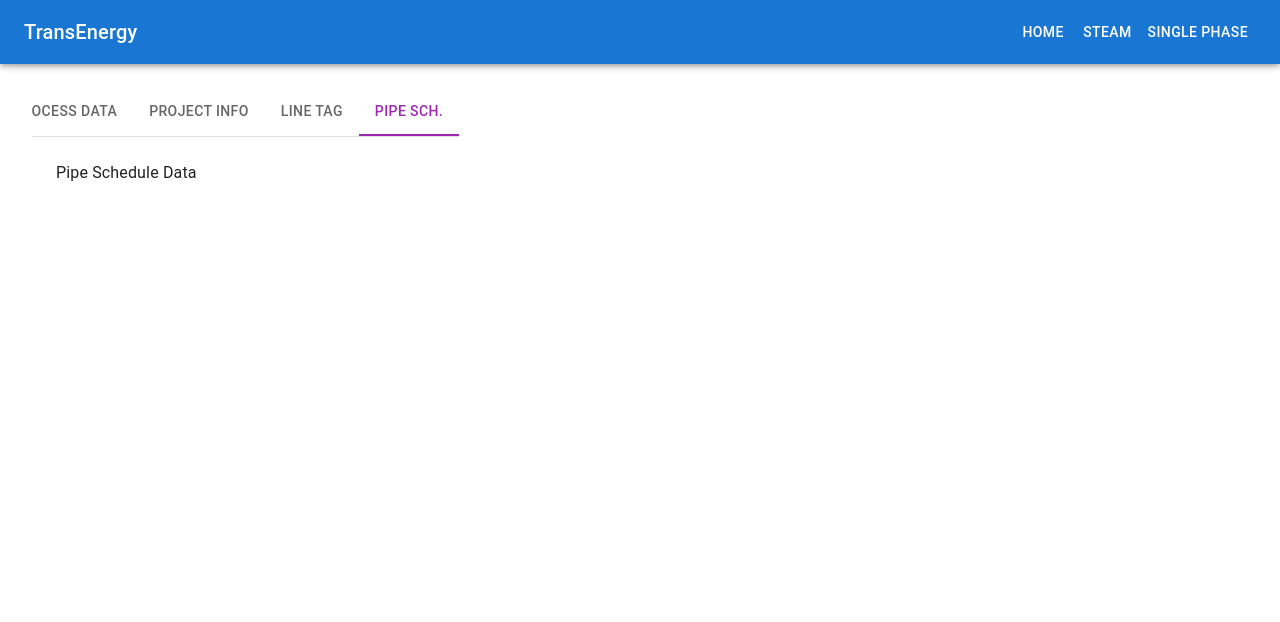
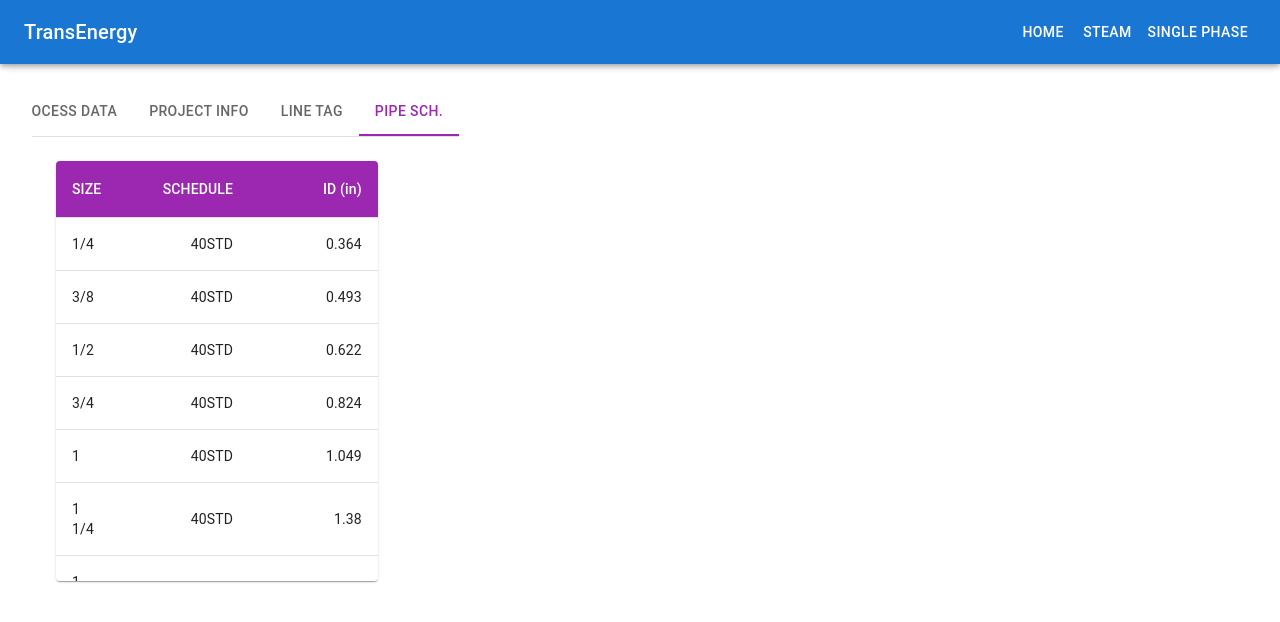
Before and after one commit to chiuwenyu/TransE-App, a React (Vite) app: page / in a window 1280 px wide. Both pictures are taken after a click on the tab "PIPE SCH.". Shown: the top 622 px of the page. Built offline with nearby package versions, Linux system fonts and the light colour scheme.

Commit message:
Pipe Schedule layout

```diff
--- /dev/null
+++ b/src/Components/PipeManager.tsx
@@ -0,0 +1,62 @@
+import data from "../assets/PipeWork.json";
+import * as React from "react";
+import Table from "@mui/material/Table";
+import TableBody from "@mui/material/TableBody";
+import TableCell from "@mui/material/TableCell";
+import TableContainer from "@mui/material/TableContainer";
+import TableHead from "@mui/material/TableHead";
+import TableRow from "@mui/material/TableRow";
+import Paper from "@mui/material/Paper";
+
+function createData(SIZE: string, SCHEDULE: string, ID: number) {
+  return { SIZE, SCHEDULE, ID };
+}
+
+const rows = data.map((item) => {
+  return createData(item.SIZE, item.SCHEDULE, item.ID);
+});
+
+export default function PipeManager() {
+  return (
+    <TableContainer component={Paper} sx={{ height: 420, width: "85%" }}>
+      <Table sx={{ minWidth: 250 }} stickyHeader aria-label="sticky table">
+        <TableHead>
+          <TableRow
+            sx={{
+              "& .MuiTableCell-root": {
+                color: "white",
+                backgroundColor: "secondary.main",
+              },
+            }}
+          >
+            <TableCell align="left" sx={{ width: "20%" }}>
+              SIZE
+            </TableCell>
+            <TableCell align="right" sx={{ width: "40%" }}>
+              SCHEDULE
+            </TableCell>
+            <TableCell align="right" sx={{ width: "40%" }}>
+              ID&nbsp;(in)
+            </TableCell>
+          </TableRow>
+        </TableHead>
+        <TableBody>
+          {rows.map((row) => (
+            <TableRow
+              key={row.ID}
+              sx={{
+                "&:last-child td, &:last-child th": { border: 0 },
+              }}
+            >
+              <TableCell component="th" scope="row">
+                {row.SIZE}
+              </TableCell>
+              <TableCell align="right">{row.SCHEDULE}</TableCell>
+              <TableCell align="right">{row.ID}</TableCell>
+            </TableRow>
+          ))}
+        </TableBody>
+      </Table>
+    </TableContainer>
+  );
+}
--- a/src/Components/SinglePhase.tsx
+++ b/src/Components/SinglePhase.tsx
@@ -11,6 +11,7 @@ import {
   Select,
   TextField,
 } from "@mui/material";
+import PipeManager from "./PipeManager";
 
 interface TabPanelProps {
   children?: React.ReactNode;
@@ -304,7 +305,7 @@ export const SinglePhase = () => {
             </Box>
           </CustomTabPanel>
           <CustomTabPanel value={value} index={3}>
-            Pipe Schedule Data
+            <PipeManager />
           </CustomTabPanel>
         </Box>
       </Grid>
--- /dev/null
+++ b/src/assets/PipeWork.json
@@ -0,0 +1,152 @@
+[
+  {
+    "SIZE": "1/4",
+    "SCHEDULE": "40STD",
+    "ID": 0.364
+  },
+  {
+    "SIZE": "3/8",
+    "SCHEDULE": "40STD",
+    "ID": 0.493
+  },
+  {
+    "SIZE": "1/2",
+    "SCHEDULE": "40STD",
+    "ID": 0.622
+  },
+  {
+    "SIZE": "3/4",
+    "SCHEDULE": "40STD",
+    "ID": 0.824
+  },
+  {
+    "SIZE": "1",
+    "SCHEDULE": "40STD",
+    "ID": 1.049
+  },
+  {
+    "SIZE": "1 1/4",
+    "SCHEDULE": "40STD",
+    "ID": 1.38
+  },
+  {
+    "SIZE": "1 1/2",
+    "SCHEDULE": "40STD",
+    "ID": 1.61
+  },
+  {
+    "SIZE": "2",
+    "SCHEDULE": "40STD",
+    "ID": 2.067
+  },
+  {
+    "SIZE": "2 1/2",
+    "SCHEDULE": "40STD",
+    "ID": 2.469
+  },
+  {
+    "SIZE": "3",
+    "SCHEDULE": "40STD",
+    "ID": 3.068
+  },
+  {
+    "SIZE": "4",
+    "SCHEDULE": "40STD",
+    "ID": 4.026
+  },
+  {
+    "SIZE": "5",
+    "SCHEDULE": "40STD",
+    "ID": 5.047
+  },
+  {
+    "SIZE": "6",
+    "SCHEDULE": "40STD",
+    "ID": 6.065
+  },
+  {
+    "SIZE": "8",
+    "SCHEDULE": "40STD",
+    "ID": 7.981
+  },
+  {
+    "SIZE": "10",
+    "SCHEDULE": "40STD",
+    "ID": 10.02
+  },
+  {
+    "SIZE": "12",
+    "SCHEDULE": "STD",
+    "ID": 12.0
+  },
+  {
+    "SIZE": "14",
+    "SCHEDULE": "STD",
+    "ID": 13.25
+  },
+  {
+    "SIZE": "16",
+    "SCHEDULE": "STD",
+    "ID": 15.25
+  },
+  {
+    "SIZE": "18",
+    "SCHEDULE": "STD",
+    "ID": 17.25
+  },
+  {
+    "SIZE": "20",
+    "SCHEDULE": "STD",
+    "ID": 19.25
+  },
+  {
+    "SIZE": "22",
+    "SCHEDULE": "STD",
+    "ID": 21.25
+  },
+  {
+    "SIZE": "24",
+    "SCHEDULE": "STD",
+    "ID": 23.25
+  },
+  {
+    "SIZE": "26",
+    "SCHEDULE": "STD",
+    "ID": 25.25
+  },
+  {
+    "SIZE": "28",
+    "SCHEDULE": "STD",
+    "ID": 27.25
+  },
+  {
+    "SIZE": "30",
+    "SCHEDULE": "STD",
+    "ID": 29.25
+  },
+  {
+    "SIZE": "32",
+    "SCHEDULE": "STD",
+    "ID": 31.25
+  },
+  {
+    "SIZE": "34",
+    "SCHEDULE": "STD",
+    "ID": 33.25
+  },
+  {
+    "SIZE": "36",
+    "SCHEDULE": "STD",
+    "ID": 35.25
+  },
+  {
+    "SIZE": "42",
+    "SCHEDULE": "STD",
+    "ID": 41.25
+  },
+  {
+    "SIZE": "48",
+    "SCHEDULE": "STD",
+    "ID": 47.25
+  }
+]
```
Also changed, not shown: src/assets/PipeStd.json (added, +152 -0 lines), src/assets/PipeStd.csv (added).
